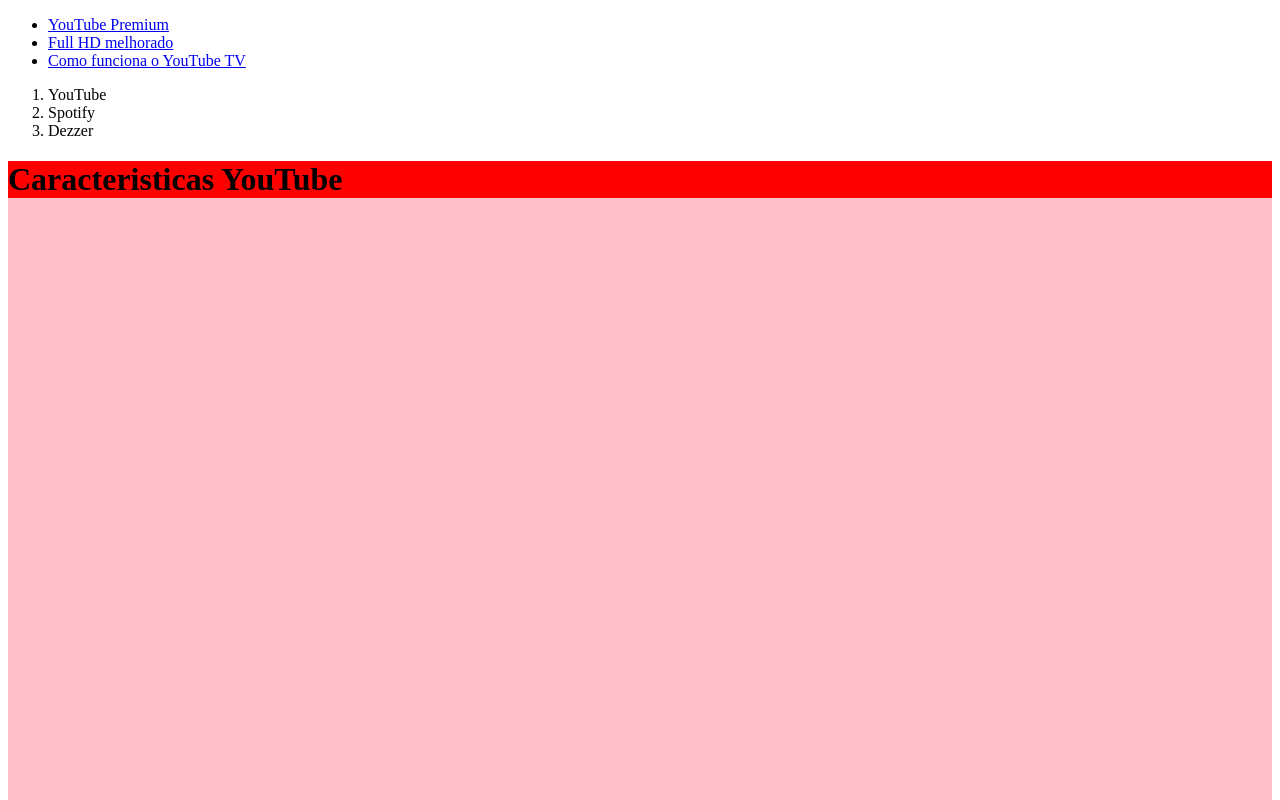
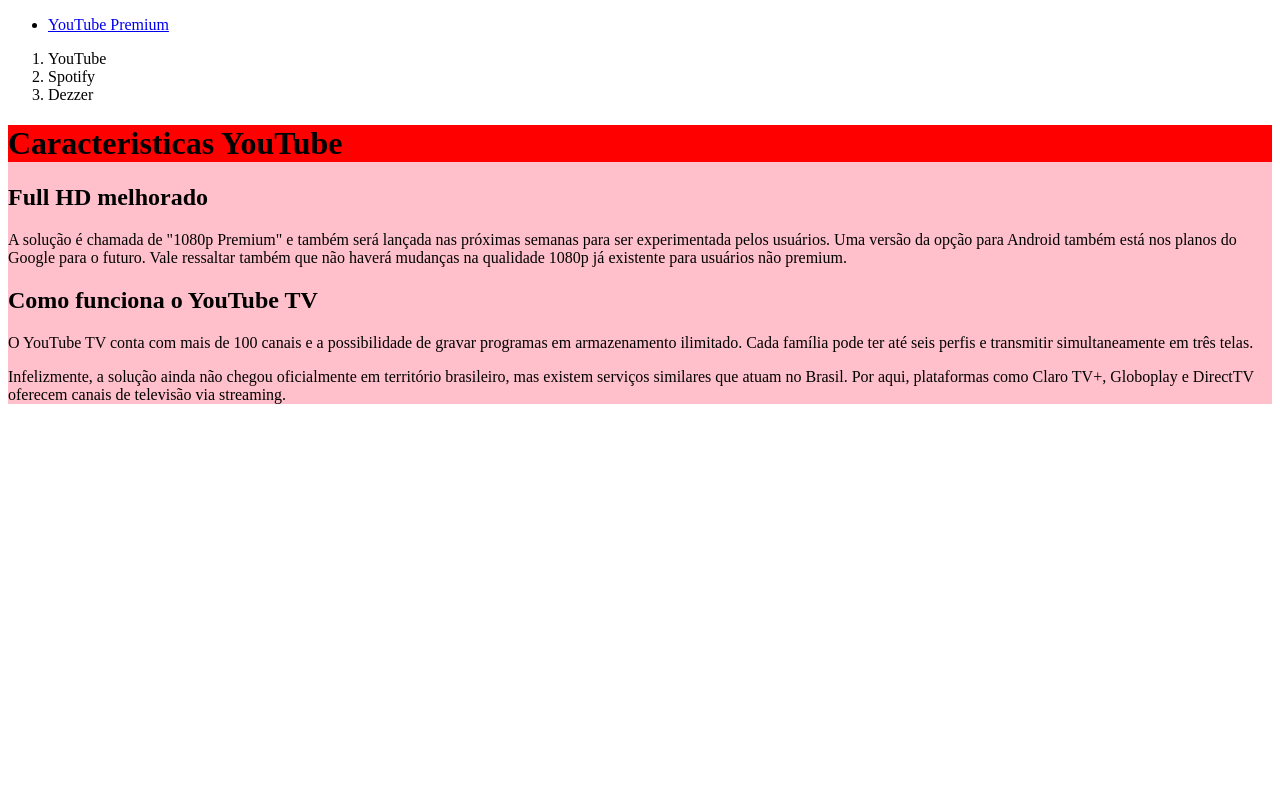
Before and after one commit to saviocunhaa/atividade03, a plain HTML site: page minha-homepage.html in a window 1280 px wide. Shown: the top 800 px of the page. Drawn offline with Linux system fonts and the light colour scheme.

Commit message:
remover br e remover links

```diff
--- a/minha-homepage.html
+++ b/minha-homepage.html
@@ -18,8 +18,7 @@
    <div>
         <ul >
             <li> <a href="./texto.html"> YouTube Premium </a></li>
-            <li> <a href="#item01">Full HD melhorado</a></li>
-            <li> <a href="#item02">Como funciona o YouTube TV </a> </li>
+
         </ul>
     </div>
 
@@ -33,75 +32,13 @@
 
     <div class="noticia">
         <h1 class="ex">Caracteristicas YouTube</h1>
-        <br>
-        <br>
-        <br>
-        <br>
-        <br>
-        <br>
-        <br>
-        <br>
-        <br>
-        <br>
-        <br>
-        <br>
-        <br>
-        <br>
-        <br>
-        <br>
-        <br>
-        <br>
-        <br>
-        <br>
-        <br>
-        <br>
-        <br>
-        <br>
-        <br>
-        <br>
-        <br>
-        <br>
-        <br>
-        <br>
-        <br>
-        <br>
+
         <section id="item01">
             <h2>Full HD melhorado</h2>
             <p >A solução é chamada de "1080p Premium" e também será lançada nas próximas semanas para ser experimentada pelos usuários. Uma versão da opção para Android também está nos planos do Google para o futuro. Vale ressaltar também que não haverá mudanças na qualidade 1080p já existente para usuários não premium.</p>
         </section>
 
-        <br>
-        <br>
-        <br>
-        <br>
-        <br>
-        <br>
-        <br>
-        <br>
-        <br>
-        <br>
-        <br>
-        <br>
-        <br>
-        <br>
-        <br>
-        <br>
-        <br>
-        <br>
-        <br>
-        <br>
-        <br>
-        <br>
-        <br>
-        <br>
-        <br>
-        <br>
-        <br>
-        <br>
-        <br>
-        <br>
-        <br>
-        <br>
+
         <section id="item01">
             <h2>Como funciona o YouTube TV</h2>
             <p>O YouTube TV  conta com mais de 100 canais e a possibilidade de gravar programas em armazenamento ilimitado. Cada família pode ter até seis perfis e transmitir simultaneamente em três telas.</p>
```
